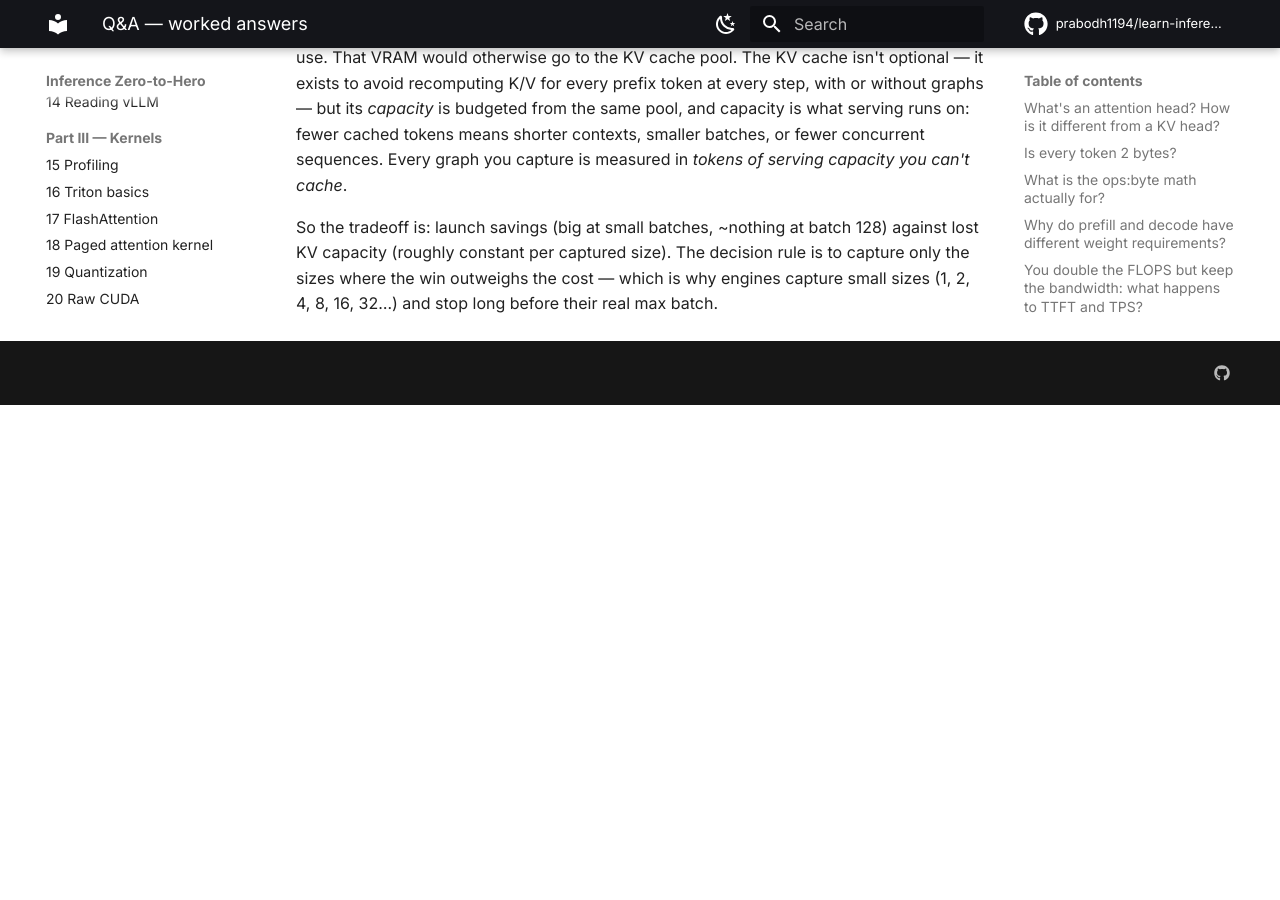
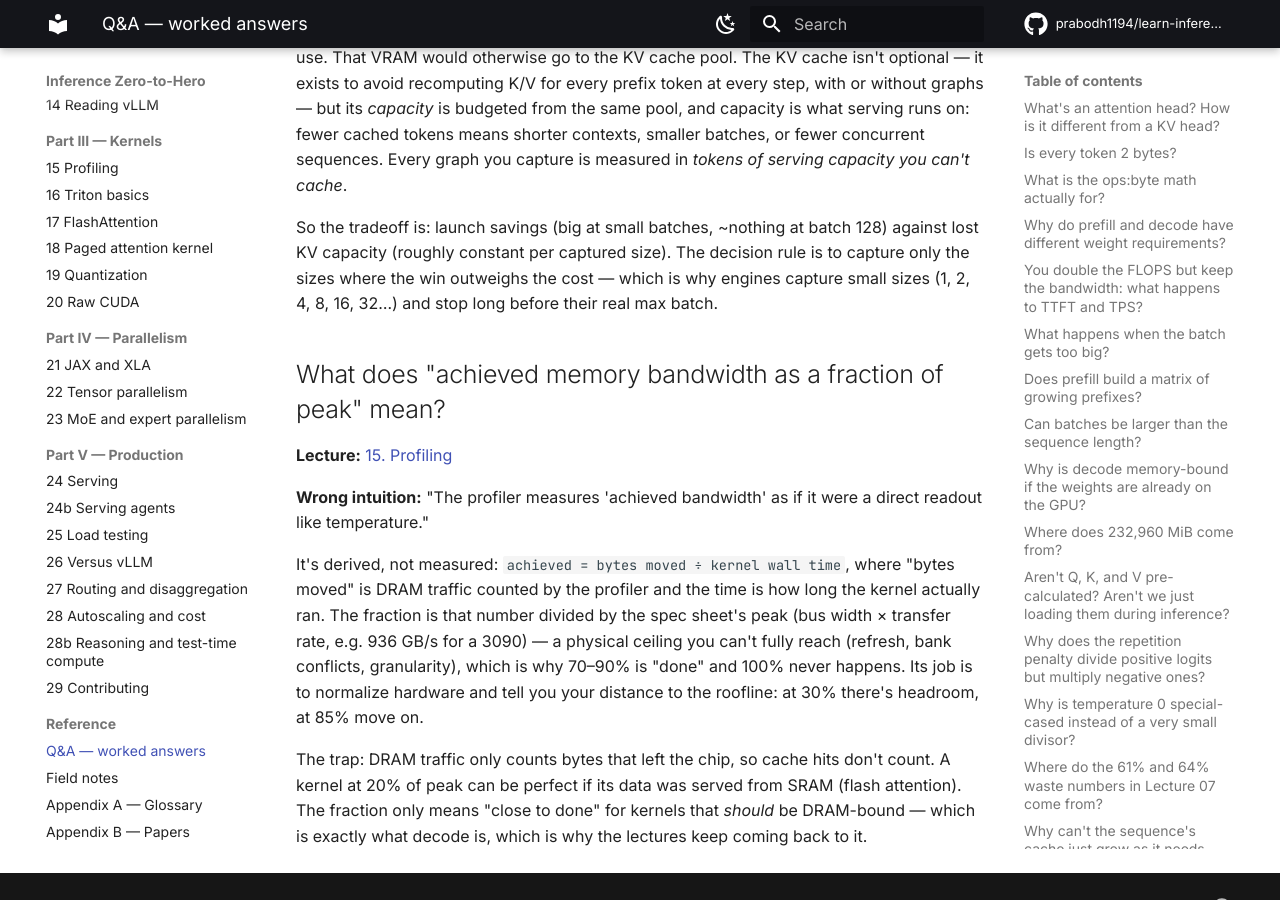
Before and after one commit to prabodh1194/learn-inference, an MkDocs documentation site: the page built from book/qa.md, in a window 1280 px wide and 900 px high, scrolled down 28016 px. Built offline with MkDocs 1.6.1 and Material for MkDocs 9.7.7, drawn with Linux system fonts in a browser that asks for light colours; comment, search, counter and statistics services are not loaded; before the commit the page ends 28421 px from its top, so only the background shows below that.

Commit message:
book: L15 -- Q&A on achieved-vs-peak bandwidth metric

```diff
--- a/book/15-profiling.md
+++ b/book/15-profiling.md
@@ -93,6 +93,14 @@ Lecture 02 said decode is memory-bound; a well-written decode kernel should be a
 the roofline and should look elsewhere.
 
 That's the roofline from Lecture 02, now measured instead of predicted.
+
+??? question "What does 'achieved bandwidth as a fraction of peak' even mean?"
+    Achieved is derived, not measured: `bytes moved ÷ kernel time`, where
+    bytes are DRAM traffic the profiler counts. The fraction normalizes
+    hardware and is your distance to the roofline. One trap: cache hits don't
+    count as DRAM traffic, so the fraction only means "close to done" for
+    kernels that *should* be DRAM-bound — exactly decode.
+    [Full answer](qa.md#what-does-achieved-memory-bandwidth-as-a-fraction-of-peak-mean)
 
 ---
 
--- a/book/qa.md
+++ b/book/qa.md
@@ -1304,3 +1304,25 @@ So the tradeoff is: launch savings (big at small batches, ~nothing at batch
 decision rule is to capture only the sizes where the win outweighs the cost —
 which is why engines capture small sizes (1, 2, 4, 8, 16, 32…) and stop long
 before their real max batch.
+
+## What does "achieved memory bandwidth as a fraction of peak" mean?
+
+**Lecture:** [15. Profiling](15-profiling.md)
+
+**Wrong intuition:** "The profiler measures 'achieved bandwidth' as if it were a
+direct readout like temperature."
+
+It's derived, not measured: `achieved = bytes moved ÷ kernel wall time`, where
+"bytes moved" is DRAM traffic counted by the profiler and the time is how long
+the kernel actually ran. The fraction is that number divided by the spec
+sheet's peak (bus width × transfer rate, e.g. 936 GB/s for a 3090) — a
+physical ceiling you can't fully reach (refresh, bank conflicts, granularity),
+which is why 70–90% is "done" and 100% never happens. Its job is to normalize
+hardware and tell you your distance to the roofline: at 30% there's headroom,
+at 85% move on.
+
+The trap: DRAM traffic only counts bytes that left the chip, so cache hits
+don't count. A kernel at 20% of peak can be perfect if its data was served
+from SRAM (flash attention). The fraction only means "close to done" for
+kernels that *should* be DRAM-bound — which is exactly what decode is, which
+is why the lectures keep coming back to it.
```
